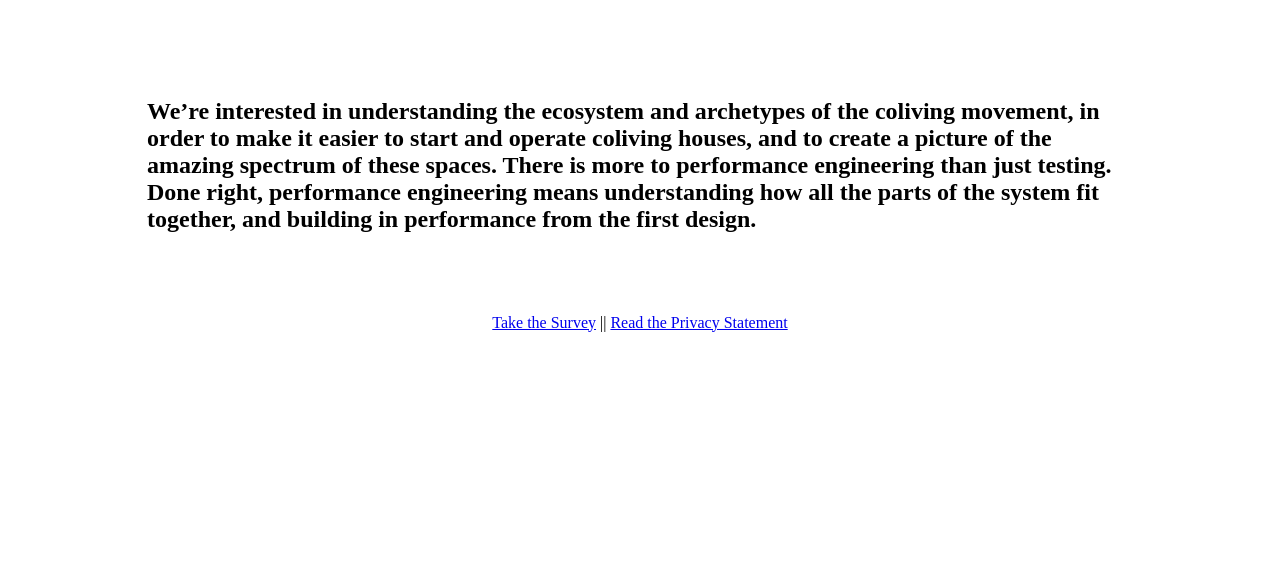
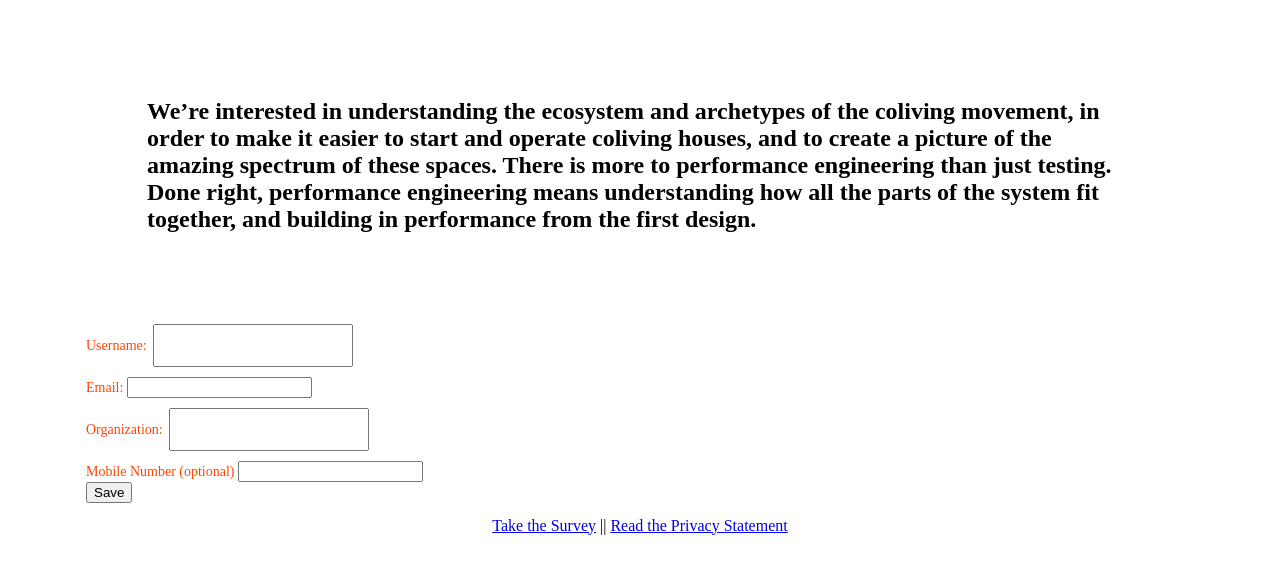
Before and after one commit to suparsana21/simple-survey, a website: page index.html in a window 1280 px wide. Shown: the part 138-712 px from the top of the page. Drawn offline with Linux system fonts and the light colour scheme.

Commit message:
Adding form into index.HTML

```diff
--- a/index.html
+++ b/index.html
@@ -27,8 +27,6 @@
 <body>
 
 
-
-
 <div class="intro">
 <h2>Welcome to the Performance engineering survey</h2>
 
@@ -40,8 +38,18 @@ There is more to performance engineering than just testing. Done right, performa
 </div>
 
 <div>
+  <form> <!-- Need to at action and method attributes when database is name -->
+    Username:
+    <input type = "text" name = "username" required> <br>
+    Email:
+    <input type = "email" name = "email" required > <br>
+    Organization:
+    <input type = "text" name ="organization" required> <br>
+    Mobile Number (optional)
+    <input type = "tel" name = "mobile"> <br>
+    <button type = "button" value ="Submit">Save</button>
+  </form>
 <center>
-
 	<a href="./FirstPage.html">Take the Survey</a> ||
 	<a href="./privacy.html">Read the Privacy Statement</a>
 	</center>
```
